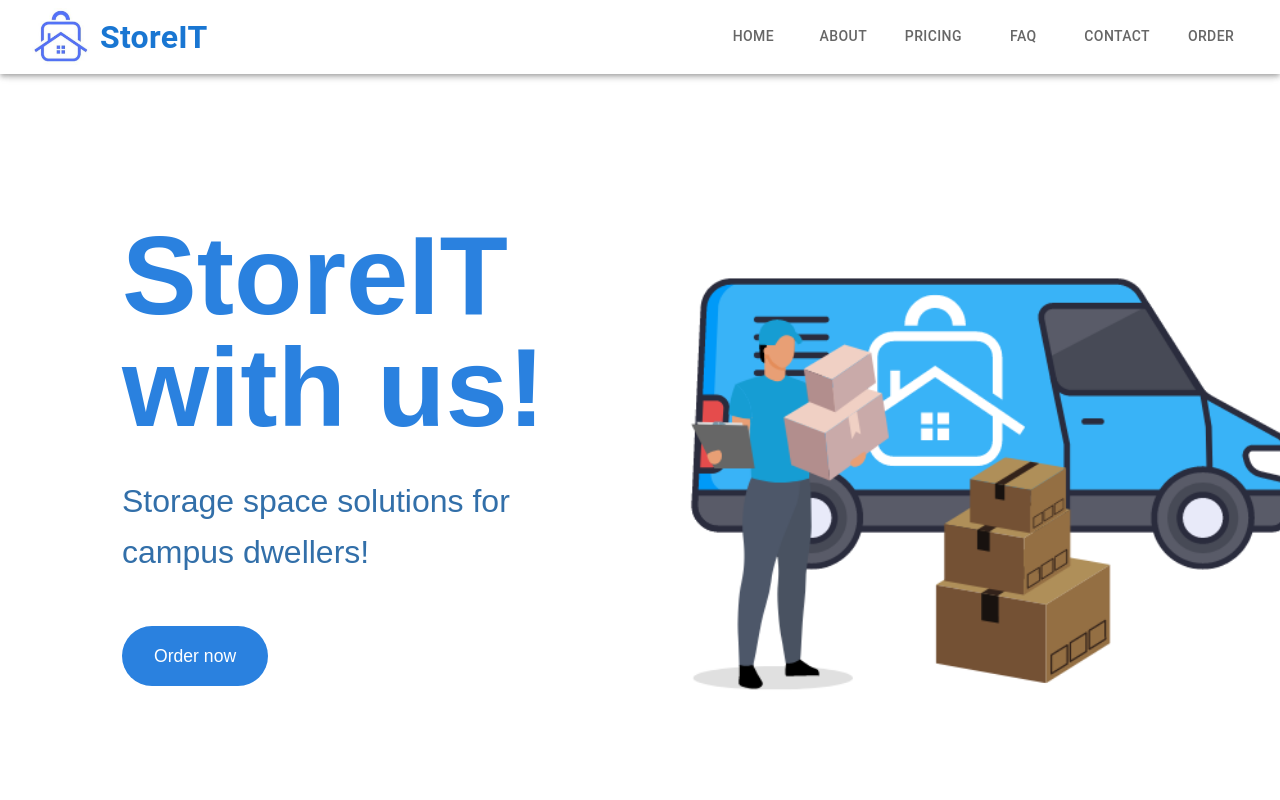
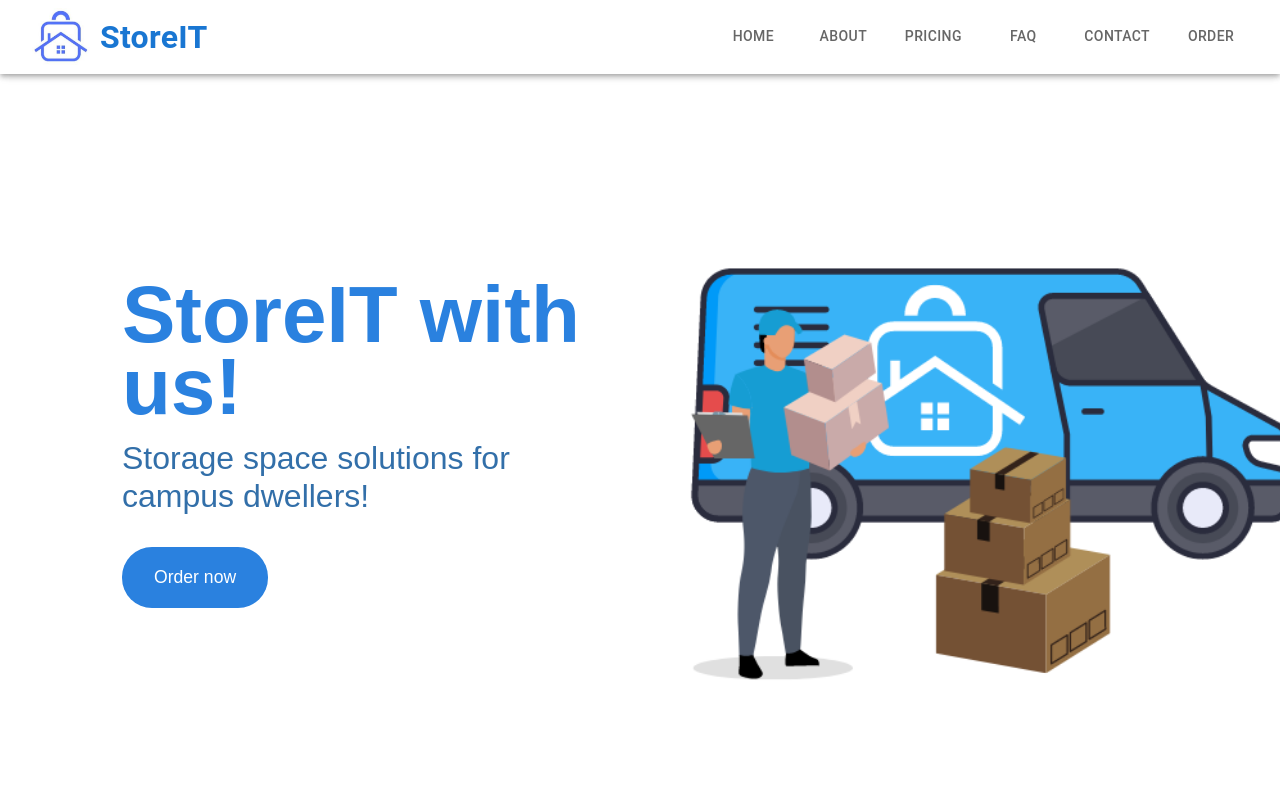
Before and after one commit to Melvin-Leo2000/StoreIT, a React (Create React App) app in the folder frontend/: page / in a window 1280 px wide. Shown: the top 800 px of the page. Built offline with nearby package versions, Linux system fonts and the light colour scheme.

Commit message:
homepage mobile responsiveness

```diff
--- a/frontend/src/pages/Home.css
+++ b/frontend/src/pages/Home.css
@@ -18,7 +18,7 @@
 }
 
 .section-a-h1 {
-  line-height: 1;
+  line-height: 0.9;
 }
 
 .section-c-h2 {
@@ -47,7 +47,7 @@
 /*section a code */
 .section-a {
   margin: 2rem 0;
-  padding-top: 100px;
+  padding-top: 90px;
   padding-bottom: 150px;
 }
 
@@ -60,15 +60,16 @@
 }
 
 .section-a h1 {
-  font-size: 7rem;
+  font-size: 5rem;
   color: var(--primary-color);
 }
 
 .section-a p {
-  margin: 2rem 0;
+  margin: 1rem 0;
   color: #326fa9;
   font-size: 2rem;
   padding-bottom: 1rem;
+  line-height: 1.2;
 }
 
 /*button code*/
@@ -95,7 +96,7 @@
   position: relative;
   background: url("https://www.priceselfstorage.com/blog/wp-content/uploads/2015/12/stacked-labeled-boxes.jpg")
     no-repeat bottom center/cover;
-  height: 800px;
+  height: 900px;
 }
 
 .section-b-inner {
@@ -210,6 +211,20 @@
     margin: auto;
   }
 
+  .section-b-inner p{
+    font-size: 20px;
+    padding-bottom: 40px;
+  }
+
+  .section-b-inner h2 {
+    font-size: 3rem;
+    margin-top: 1rem;
+  }
+
+  .section-b{
+    height:800px;
+  }
+
   .features {
     flex-direction: column;
     padding: 50px;
```
